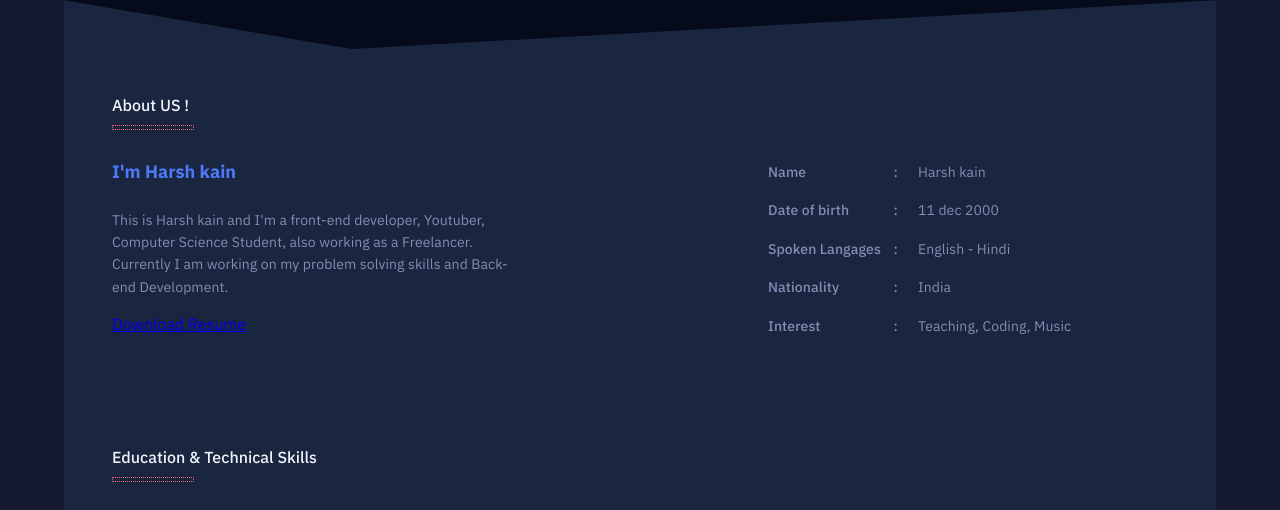
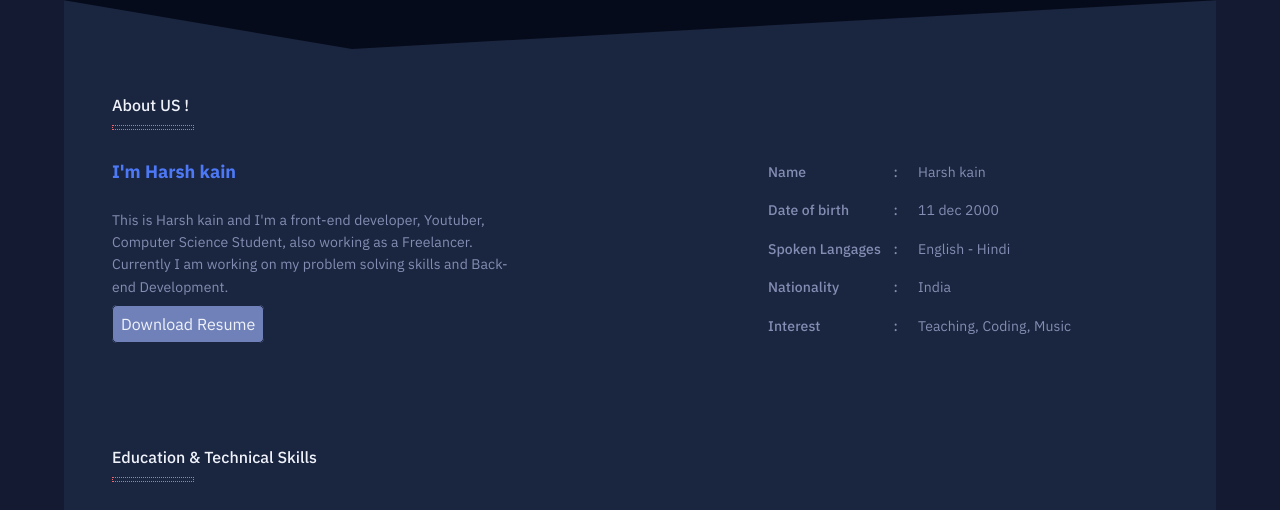
Before and after one commit to harsh-kain/harshkain, a plain HTML site: page index.html in a window 1280 px wide. Shown: the part 255-765 px from the top of the page. Drawn offline with nearby package versions, Linux system fonts and the light colour scheme.

Commit message:
Add files via upload

```diff
--- a/css/style.css
+++ b/css/style.css
@@ -45,7 +45,14 @@ h1, h2, h3, h4, h5, h6 {
     max-width:1200px;
     margin:0 auto;
 }
-
+.btn{
+    border: 1px solid var(--primary);
+    padding: .5rem;
+    color: var(--pure);
+    text-decoration: none;
+    background-color: var(--fade);
+    border-radius: 5px;
+}
 
 section.profile {
     background: var(--black);
```
